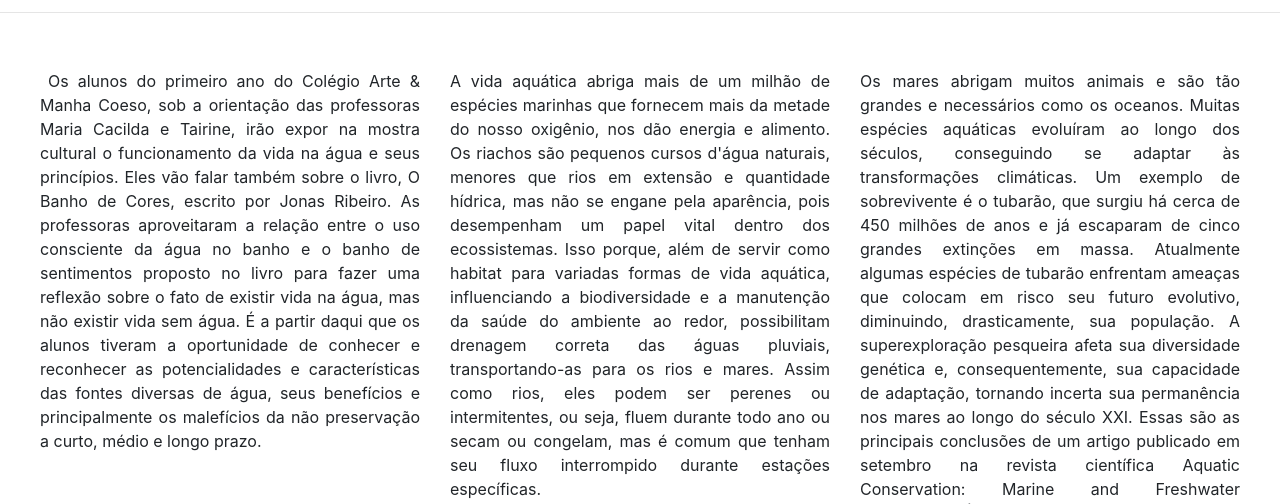
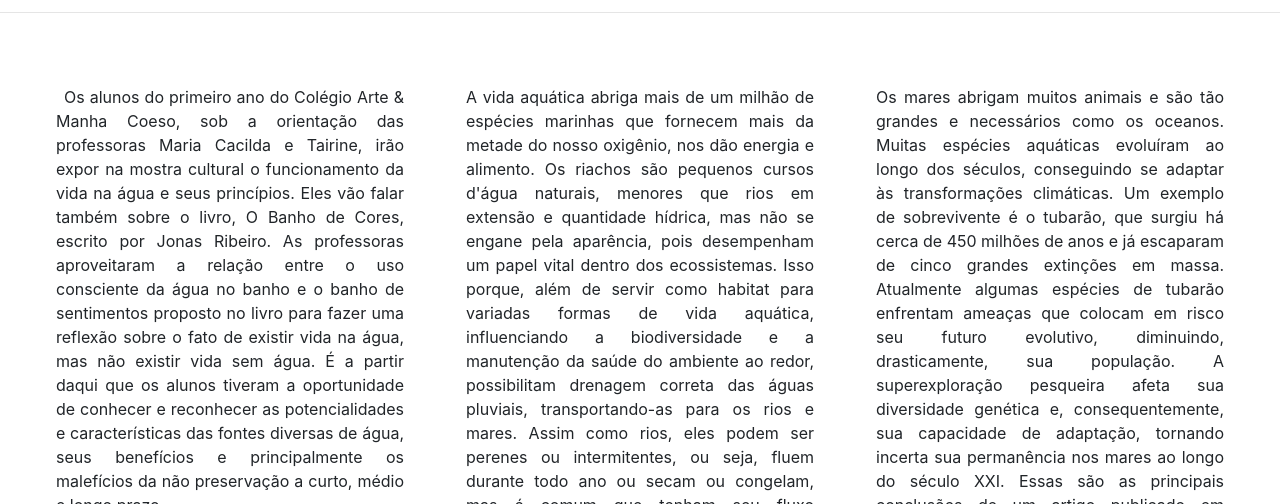
Before and after one commit to JornalFolhaCoeso/site, a plain HTML site: page Artigos.html in a window 1280 px wide. Shown: the part 296-800 px from the top of the page. Drawn offline with nearby package versions, Linux system fonts and the light colour scheme.

Commit message:
Update Artigos.html

```diff
--- a/Artigos.html
+++ b/Artigos.html
@@ -42,29 +42,33 @@
 </div>
 <hr>
 <div class="row">
-          <div class="col-md-4">
+  <div class="col-md-4 d-flex">
+    <div class="p-3 flex-fill">
       <p>
-                &ensp;Os alunos do primeiro ano do Colégio Arte & Manha Coeso, sob a orientação das professoras Maria Cacilda e Tairine, irão expor na mostra cultural o funcionamento da vida na água e seus princípios. Eles vão falar também sobre o livro, O Banho de Cores, escrito por Jonas Ribeiro. As professoras aproveitaram a relação entre o uso consciente da água no banho e o banho de sentimentos proposto no livro para fazer uma reflexão sobre o fato de existir vida na água, mas não existir vida sem água. É a partir daqui que os alunos tiveram a oportunidade de conhecer e reconhecer as potencialidades e características das fontes diversas de água, seus benefícios e principalmente os malefícios da não preservação a curto, médio e longo prazo. <br>
+        &ensp;Os alunos do primeiro ano do Colégio Arte & Manha Coeso, sob a orientação das professoras Maria Cacilda e Tairine, irão expor na mostra cultural o funcionamento da vida na água e seus princípios. Eles vão falar também sobre o livro, O Banho de Cores, escrito por Jonas Ribeiro. As professoras aproveitaram a relação entre o uso consciente da água no banho e o banho de sentimentos proposto no livro para fazer uma reflexão sobre o fato de existir vida na água, mas não existir vida sem água. É a partir daqui que os alunos tiveram a oportunidade de conhecer e reconhecer as potencialidades e características das fontes diversas de água, seus benefícios e principalmente os malefícios da não preservação a curto, médio e longo prazo.
       </p>
     </div>
-          <div class="col-md-4">
+  </div>
+  <div class="col-md-4 d-flex">
+    <div class="p-3 flex-fill">
       <p>
         A vida aquática abriga mais de um milhão de espécies marinhas que fornecem mais da metade do nosso oxigênio, nos dão energia e alimento.
         Os riachos são pequenos cursos d'água naturais, menores que rios em extensão e quantidade hídrica, mas não se engane pela aparência, pois desempenham um papel vital dentro dos ecossistemas.
         Isso porque, além de servir como habitat para variadas formas de vida aquática, influenciando a biodiversidade e a manutenção da saúde do ambiente ao redor, possibilitam drenagem correta das águas pluviais, transportando-as para os rios e mares.
-Assim como  rios, eles podem ser perenes ou intermitentes, ou seja, fluem durante todo ano ou secam ou congelam, mas é comum que tenham seu fluxo interrompido durante estações específicas.
-
+        Assim como rios, eles podem ser perenes ou intermitentes, ou seja, fluem durante todo ano ou secam ou congelam, mas é comum que tenham seu fluxo interrompido durante estações específicas.
       </p>
     </div>
-          <div class="col-md-4">
+  </div>
+  <div class="col-md-4 d-flex">
+    <div class="p-3 flex-fill">
       <p>
-                Os mares abrigam muitos animais e são tão grandes e necessários como os oceanos. Muitas espécies aquáticas evoluíram ao longo dos séculos,  conseguindo se adaptar às transformações climáticas. Um exemplo de sobrevivente é o tubarão,  que surgiu há  cerca de 450 milhões  de anos e já escaparam de cinco  grandes extinções  em massa.
-Atualmente algumas espécies de tubarão enfrentam ameaças que  colocam em risco seu futuro evolutivo, diminuindo, drasticamente, sua população.
+        Os mares abrigam muitos animais e são tão grandes e necessários como os oceanos. Muitas espécies aquáticas evoluíram ao longo dos séculos, conseguindo se adaptar às transformações climáticas. Um exemplo de sobrevivente é o tubarão, que surgiu há cerca de 450 milhões de anos e já escaparam de cinco grandes extinções em massa.
+        Atualmente algumas espécies de tubarão enfrentam ameaças que colocam em risco seu futuro evolutivo, diminuindo, drasticamente, sua população.
         A superexploração pesqueira afeta sua diversidade genética e, consequentemente, sua capacidade de adaptação, tornando incerta sua permanência nos mares ao longo do século XXI.
         Essas são as principais conclusões de um artigo publicado em setembro na revista científica Aquatic Conservation: Marine and Freshwater Ecosystems.
-É difícil entender que não estamos fazendo o suficiente para preservar nossas nascentes. O equilíbrio da vida depende de atitudes drásticas, que impactem agora a biodiversidade, podendo assim, mantermos, através dos cursos d’água, a conexão entre, pessoas, natureza, cidades, economia, histórias, garantindo  um futuro longo para as próximas gerações.
-
+        É difícil entender que não estamos fazendo o suficiente para preservar nossas nascentes. O equilíbrio da vida depende de atitudes drásticas, que impactem agora a biodiversidade, podendo assim, mantermos, através dos cursos d’água, a conexão entre, pessoas, natureza, cidades, economia, histórias, garantindo um futuro longo para as próximas gerações.
       </p>
+    </div>
   </div>
 </div>
         <h6 class="creditos">Créditos: Beatriz Morikawa, Letícia Passarini, Maria Fernanda Nagamine e Maria Fernanda Rodrigues.</h6>
```
Lines whose indentation alone changed are shown as unchanged.
